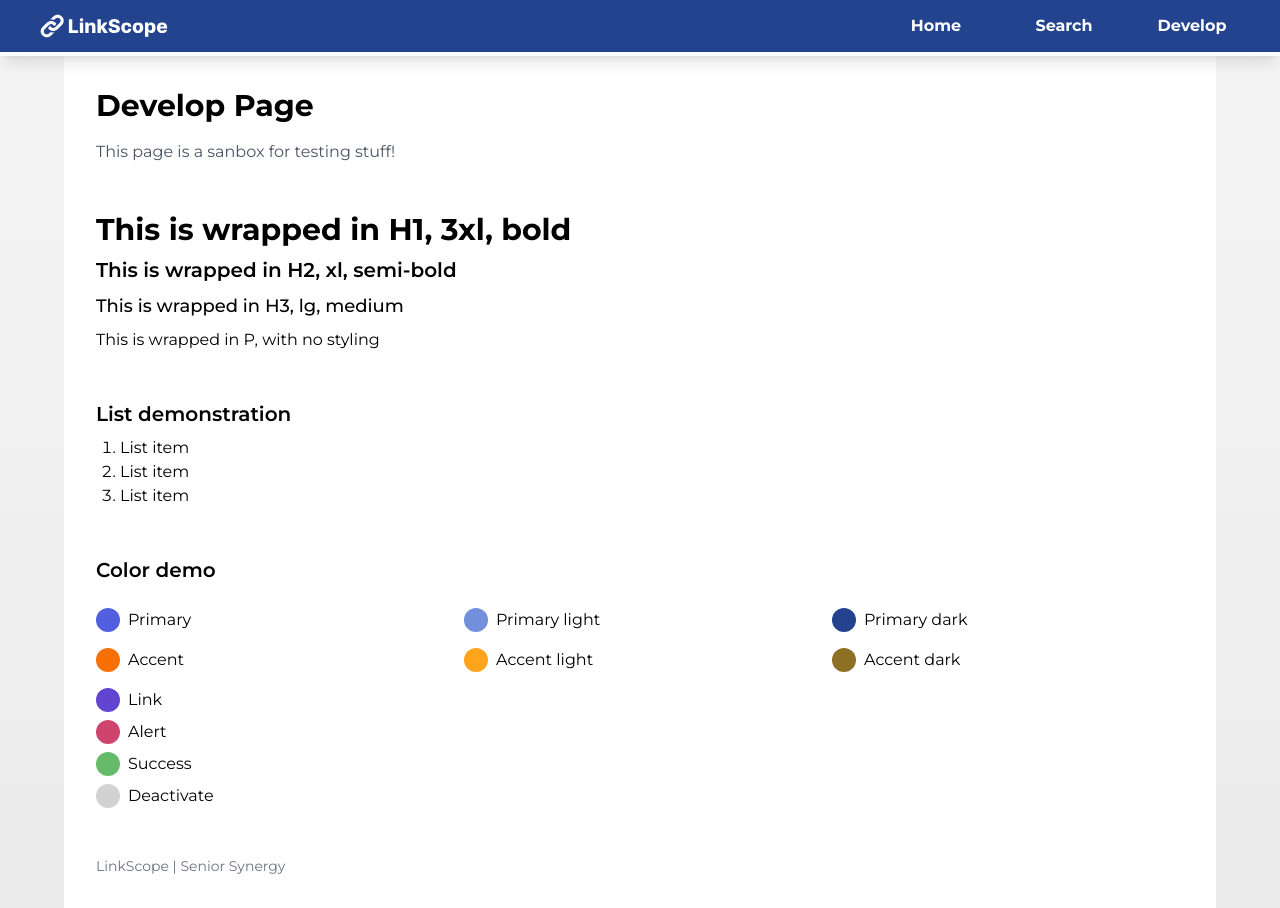
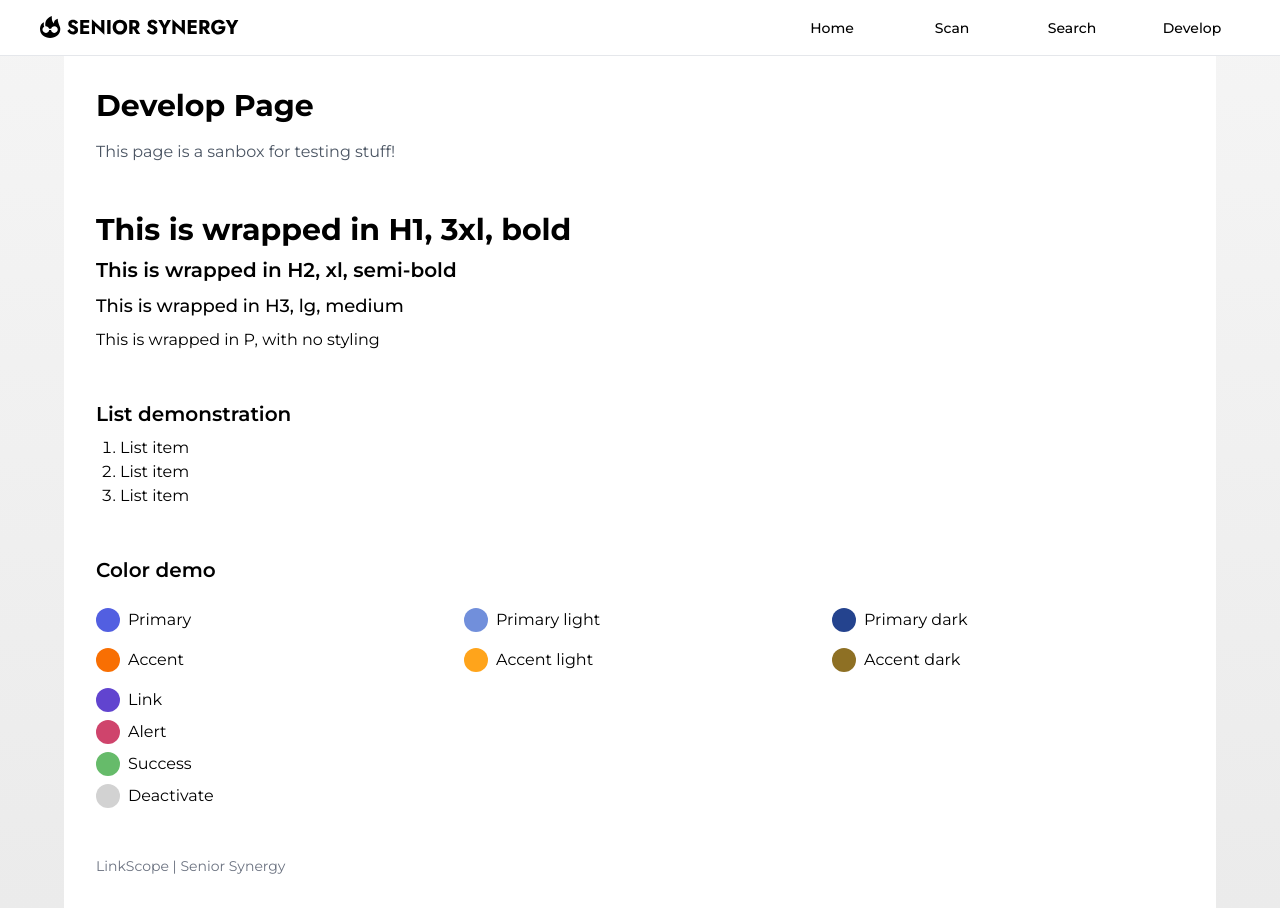
Before and after one commit to Senior-Synergy/linkscope-front, a Next.js app: page /develop in a window 1280 px wide. Built offline with nearby package versions, Linux system fonts and the light colour scheme.

Commit message:
Update navbar styles and static image imports

```diff
--- a/src/components/common/Navbar.tsx
+++ b/src/components/common/Navbar.tsx
@@ -1,12 +1,17 @@
 import Image from "next/image";
 import Link from "next/link";
-import Sidebar from "./Sidebar";
+
+import logo from "../../../public/logo/logo-with-icon-black.svg";
 
 function Navbar() {
   const NavbarItem = [
     {
       name: "Home",
       route: "/",
+    },
+    {
+      name: "Scan",
+      route: "/scan",
     },
     {
       name: "Search",
@@ -24,32 +29,27 @@ function Navbar() {
         className="sticky top-0
                 flex justify-between items-center
                 px-4 md:px-8 h-14 z-10
-                shadow-lg
-                bg-primary-dark
-                border-b-4 border-white
+                bg-white
+                border-b
                 "
       >
         {/* Title */}
         <div className="flex items-center md:pl-2">
           <div className="flex flex-col flex-shrink-0">
-            <Image
-              src={"/logo/logo-white.svg"}
-              alt="logo"
-              width={128}
-              height={32}
-            />
+            <Image src={logo} alt="logo" width={200} height={32} />
           </div>
         </div>
 
         {/* Buttons */}
-        <div className="hidden md:flex items-center gap-4 h-full">
+        <div className="hidden md:flex items-center gap-2 h-full">
           {NavbarItem.map((item, index) => (
             <Link key={index} href={item.route}>
               <div
                 className="flex items-center justify-center
                         w-28 h-10 rounded
-                        text-white font-bold
+                        font-medium text-sm
                         border-y-4 border-transparent
+                        hover:bg-primary hover:text-white
                         transition-all"
               >
                 {item.name}
```
